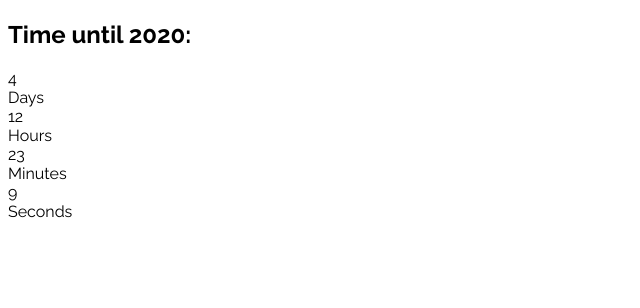
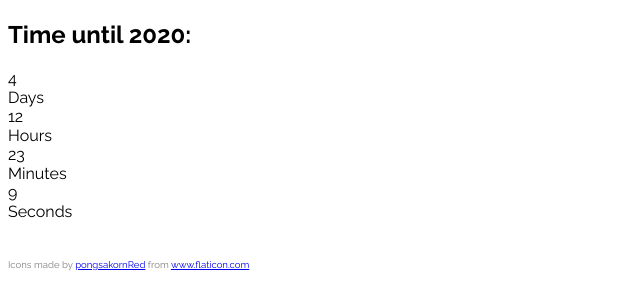
Before and after one commit to Joh4nnesB/new-year-countdown, a Vue app: page / in a window 1280 px wide. Shown: the top 308 px of the page, without its empty margins (0-640 px from the left). Built offline with nearby package versions, Linux system fonts and the light colour scheme.

Commit message:
Changed favicon

```diff
--- a/public/index.html
+++ b/public/index.html
@@ -4,7 +4,7 @@
     <meta charset="utf-8">
     <meta http-equiv="X-UA-Compatible" content="IE=edge">
     <meta name="viewport" content="width=device-width,initial-scale=1.0">
-    <link rel="icon" href="<%= BASE_URL %>favicon.ico">
+    <link rel="icon" href="<%= BASE_URL %>favicon.png">
     <title>New Year Countdown</title>
   </head>
   <body>
--- a/src/App.vue
+++ b/src/App.vue
@@ -1,6 +1,10 @@
 <template>
   <div id="app">
     <Countdown />
+
+    <div class="credits">
+      <div>Icons made by <a href="https://www.flaticon.com/authors/pongsakornred" title="pongsakornRed">pongsakornRed</a> from <a href="https://www.flaticon.com/" title="Flaticon">www.flaticon.com</a></div>
+    </div>
   </div>
 </template>
 
@@ -24,4 +28,10 @@ body {
   -webkit-font-smoothing: antialiased;
   -moz-osx-font-smoothing: grayscale;
 }
+
+.credits {
+  margin-top: 1cm;
+  color: grey;
+  font-size: 0.6em;
+}
 </style>
```
Also changed, not shown: public/favicon.png (added), 1 other file (tests, documents, lock files or other folders).
